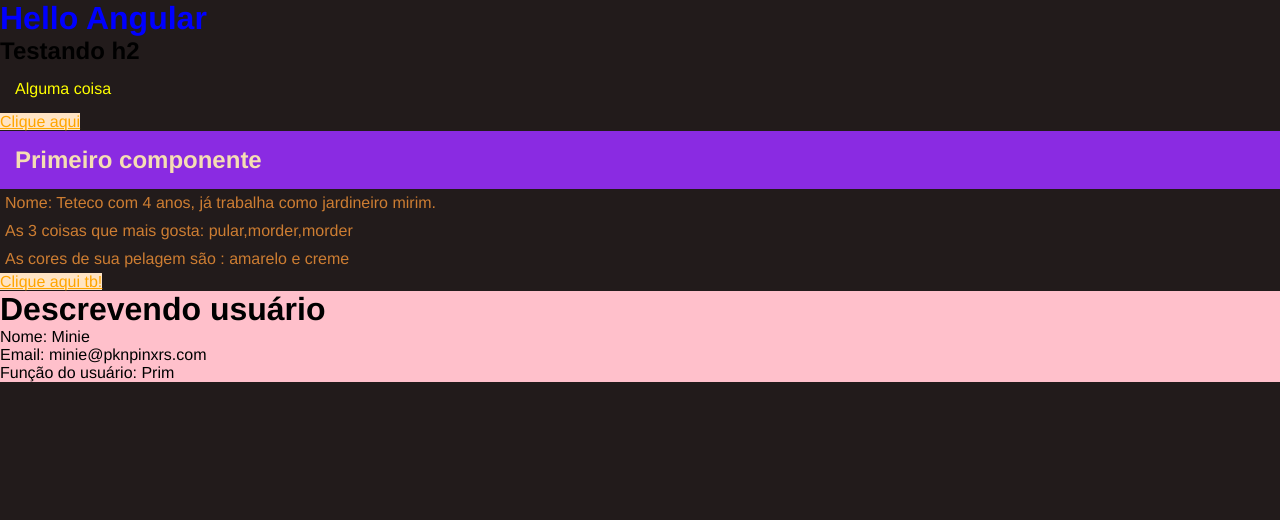
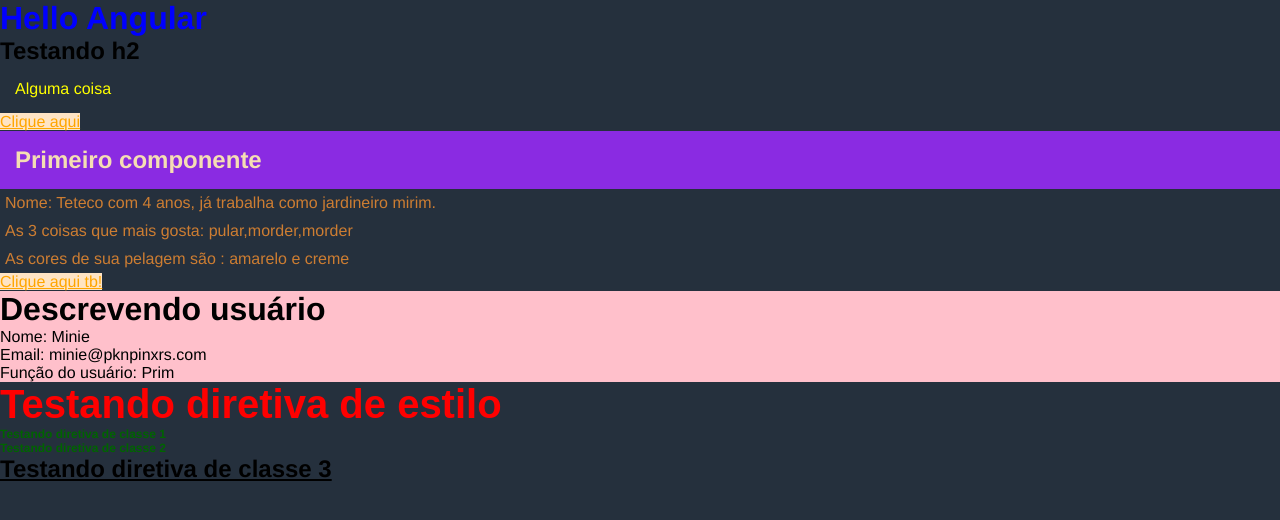
Before and after one commit to sergiodonato/ANGULAR_BASIC, an Angular app: page / in a window 1280 px wide. Shown: the top 520 px of the page. Built offline with nearby package versions, Linux system fonts and the light colour scheme.

Commit message:
directives style+class

```diff
--- a/src/app/app.component.html
+++ b/src/app/app.component.html
@@ -6,3 +6,4 @@
 </div>
 <app-first-component></app-first-component>
 <app-parent-date [name]="userName" [userData]="userData"></app-parent-date>
+<app-directives></app-directives>
--- a/src/app/app.module.ts
+++ b/src/app/app.module.ts
@@ -5,12 +5,14 @@
 import { AppComponent } from './app.component';
 import { FirstComponentComponent } from './components/first-component/first-component.component';
 import { ParentDateComponent } from './components/parent-date/parent-date.component';
+import { DirectivesComponent } from './components/directives/directives.component';
 
 @NgModule({
   declarations: [
     AppComponent,
     FirstComponentComponent,
-    ParentDateComponent
+    ParentDateComponent,
+    DirectivesComponent
   ],
   imports: [
     BrowserModule,
--- /dev/null
+++ b/src/app/components/directives/directives.component.css
@@ -0,0 +1,11 @@
+.small-title {
+    font-size: 12px;
+}
+
+.green-title {
+    color: darkgreen;
+}
+
+.underline-title {
+    text-decoration: underline;
+}
--- /dev/null
+++ b/src/app/components/directives/directives.component.html
@@ -0,0 +1,7 @@
+<h2 [ngStyle]="{ 'font-size': size + 'px', 'font-family': font, color: color }">Testando diretiva de estilo</h2>
+
+<h2 [ngClass]="classes">Testando diretiva de classe 1</h2>
+
+<h2 [ngClass]="classes">Testando diretiva de classe 2</h2>
+
+<h2 [ngClass]="underline">Testando diretiva de classe 3</h2>
--- /dev/null
+++ b/src/app/components/directives/directives.component.ts
@@ -0,0 +1,16 @@
+import { Component } from '@angular/core';
+
+@Component({
+  selector: 'app-directives',
+  templateUrl: './directives.component.html',
+  styleUrls: ['./directives.component.css'],
+})
+export class DirectivesComponent {
+  size = 40;
+  font = 'Arial';
+  color = 'red';
+
+  classes = ['green-title', 'small-title'];
+
+  underline = 'underline-title'
+}
--- a/src/styles.css
+++ b/src/styles.css
@@ -1,6 +1,6 @@
 /* You can add global styles to this file, and also import other style files */
 * {
-    background-color: rgb(34, 27, 27);
+    background-color: rgb(37, 48, 61);
     margin: 0;
     padding: 0;
     font-family: Helvetica;
```
Also changed, not shown: 1 other file (tests, documents, lock files or other folders).
